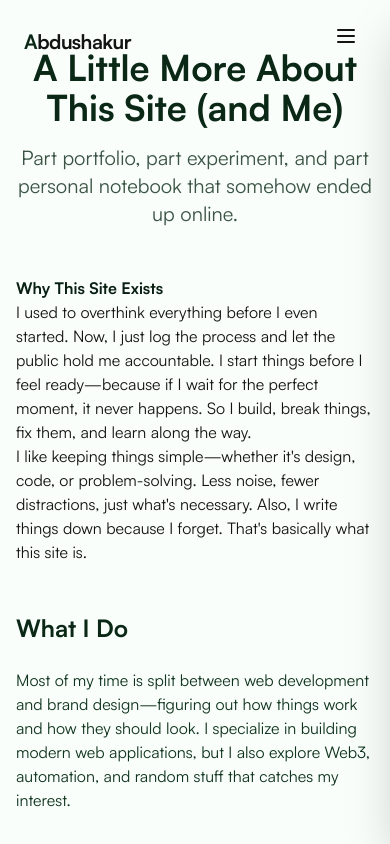
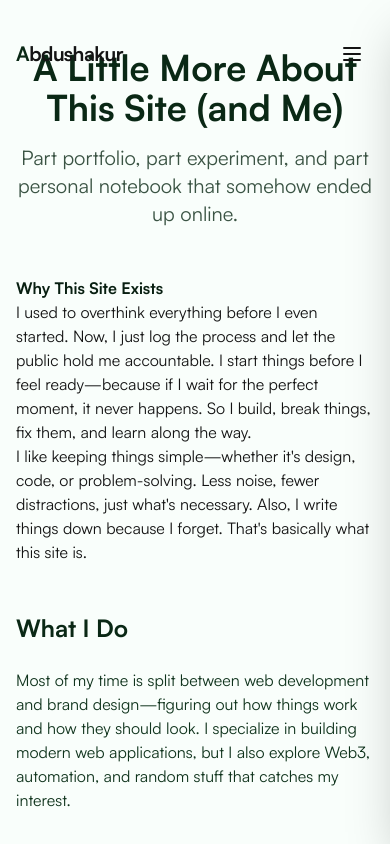
Before and after one commit to abdushakurob/abdushakurob.github.io, a Next.js app: page /about in a window 390 px wide. Shown: the top 844 px of the page. Built offline with nearby package versions, Linux system fonts and the light colour scheme.

Commit message:
refactor: Adjust tag display margin in project and writing lists for improved layout

```diff
--- a/app/(root)/projects/project-list.tsx
+++ b/app/(root)/projects/project-list.tsx
@@ -532,9 +532,8 @@ export default function ProjectList() {
                     `}>
                       {project.description}
                     </p>
-
-                    {project.tags && project.tags.length > 0 && (
-                      <div className="mt-4 flex flex-wrap gap-2">
+                      {project.tags && project.tags.length > 0 && (
+                      <div className={`mt-4 flex flex-wrap gap-2 ${viewType === 'list' ? 'mb-4' : ''}`}>
                         {project.tags.map((tag, index) => (
                           <span key={index} className="px-2.5 py-1 text-xs font-medium bg-primary-100 dark:bg-surface-600 text-primary-600 dark:text-accent-200 rounded-full">
                             {tag}
--- a/app/(root)/writings/writing-list.tsx
+++ b/app/(root)/writings/writing-list.tsx
@@ -542,9 +542,8 @@ export default function WritingList() {
                     `}>
                       {writing.excerpt || processQuillHtml(writing.content).slice(0, 150) + '...'}
                     </p>
-
-                    {writing.tags && writing.tags.length > 0 && (
-                      <div className="mt-4 flex flex-wrap gap-2">
+                      {writing.tags && writing.tags.length > 0 && (
+                      <div className={`mt-4 flex flex-wrap gap-2 ${viewType === 'list' ? 'mb-4' : ''}`}>
                         {writing.tags.map((tag, index) => (                          <span key={index} className="px-2 py-1 text-xs bg-primary-100 dark:bg-surface-600 text-primary-600 dark:text-accent-200 rounded-full">
                             {tag}
                           </span>
--- a/components/Header.tsx
+++ b/components/Header.tsx
@@ -49,15 +49,13 @@ const Header: React.FC = () => {
   // Close mobile menu on route change
   useEffect(() => {
     setMobileMenuOpen(false);
-  }, []);
-  return (
-    <header className={cn(
-      "fixed top-0 left-0 right-0 z-50 px-6 py-4 transition-all duration-300 w-full",
+  }, []);  return (    <header className={cn(
+      "fixed top-0 left-0 right-0 z-50 px-4 sm:px-6 py-4 mb-8 sm:mb-12 mt-2 sm:mt-4 transition-all duration-300 w-full",
       isScrolled ? "bg-background/80 dark:bg-primary-900/80 backdrop-blur-md border-b dark:border-primary-800" : "bg-transparent"
     )}>
       <div className="max-w-7xl mx-auto flex items-center justify-between">
         {/* Logo */}
-        <Link href="/" className="font-bold text-xl tracking-tight hover:opacity-80 transition-opacity">
+        <Link href="/" className="font-bold text-xl tracking-tight hover:opacity-80 transition-opacity py-2">
           <span className="dark:text-accent-300 text-primary-600">A</span>
           <span className="text-foreground dark:text-surface-light">bdushakur</span>
         </Link>
@@ -77,15 +75,14 @@ const Header: React.FC = () => {
         </nav>
 
         {/* Mobile Menu Button */}
-        <button
-          id="mobile-menu-button"
-          className="md:hidden text-foreground dark:text-surface-light p-2 rounded-lg hover:bg-surface-light/10 dark:hover:bg-primary-800/50 active:bg-surface-light/20 dark:active:bg-primary-800 transform active:scale-95 transition-all focus:outline-none"
+        <button          id="mobile-menu-button"
+          className="md:hidden text-foreground dark:text-surface-light p-2.5 my-2 rounded-lg hover:bg-surface-light/10 dark:hover:bg-primary-800/50 active:bg-surface-light/20 dark:active:bg-primary-800 transform active:scale-95 transition-all focus:outline-none"
           onClick={toggleMobileMenu}
           aria-label="Toggle menu"
           aria-expanded={mobileMenuOpen}
           aria-controls="mobile-menu"
         >
-          <div className="relative w-6 h-6 mb-3">
+          <div className="relative w-6 h-6">
             <div className={cn(
               "absolute inset-0 transform transition-all duration-300 ease-in-out",
               mobileMenuOpen ? "rotate-180 opacity-0" : "rotate-0 opacity-100"
```
